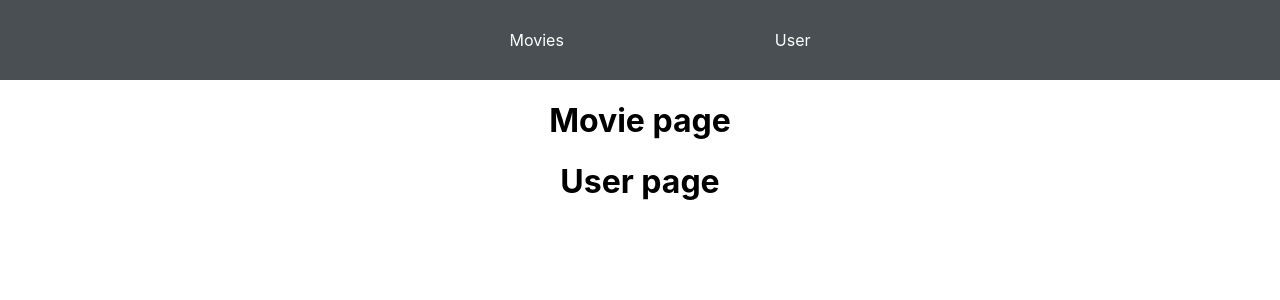
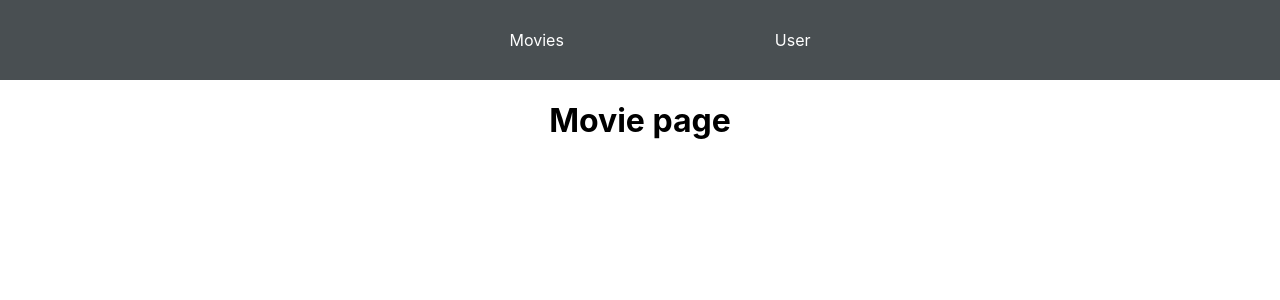
Before and after one commit to HarrisonLAN/MovieFrontEnd, a React (Create React App) app: page /user in a window 1280 px wide. Shown: the top 300 px of the page. Built offline with nearby package versions, Linux system fonts and the light colour scheme.

Commit message:
Test Commit

```diff
--- a/src/App.js
+++ b/src/App.js
@@ -10,8 +10,10 @@ function App() {
         <Router>
             <div className="App">
                 <Nav />
-                <Movies />
-                <Route path="/user" component={User} />
+                <Switch>
+                    <Route path="/" component={Movies} />
+                    <Route path="/user" component={User} />
+                </Switch>
             </div>
         </Router>
     )
```
